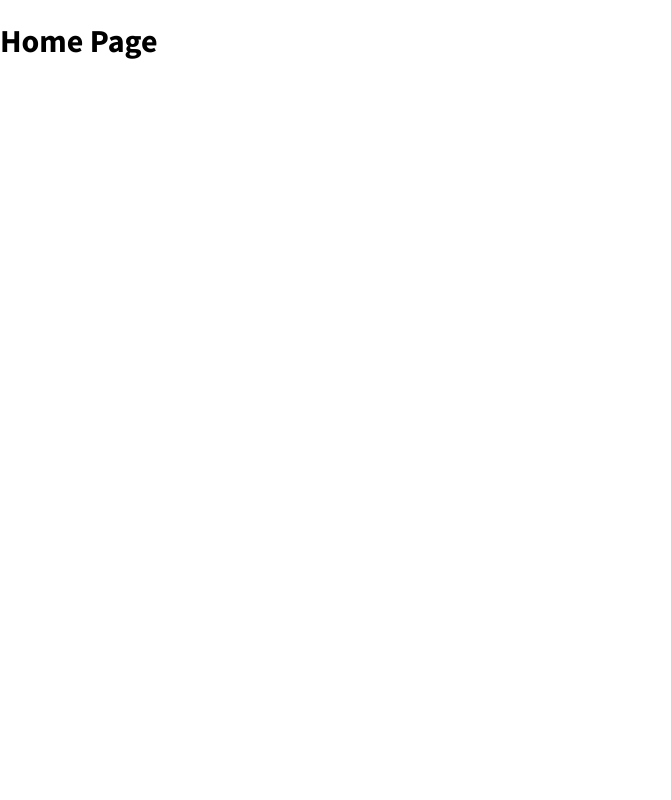
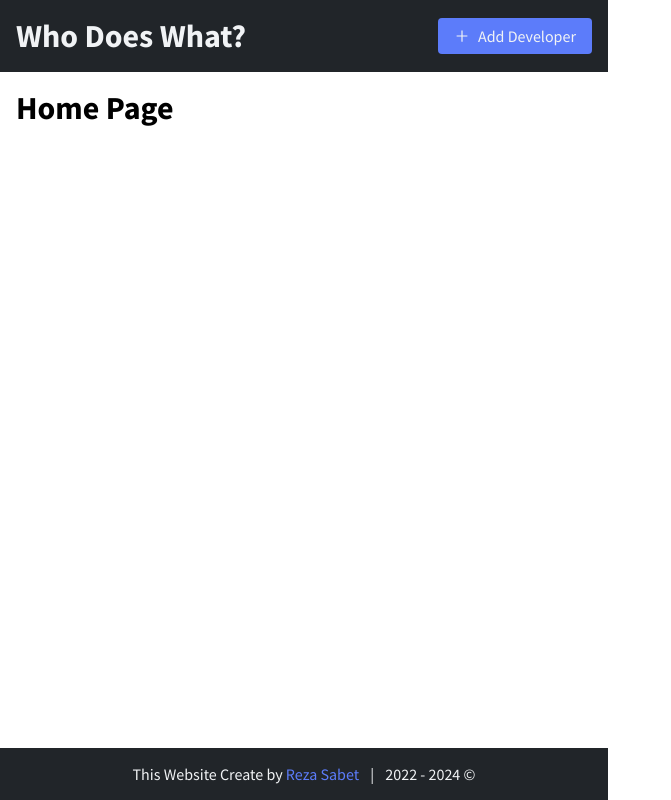
Before and after one commit to rezsbt/who-does-what, a Next.js app: page / in a window 1280 px wide. Shown: the whole page, without its empty margins (0-671 px from the left). Built offline with nearby package versions, Linux system fonts and the light colour scheme.

Commit message:
Complete layout and create default button

```diff
--- /dev/null
+++ b/components/elements/Button.js
@@ -0,0 +1,53 @@
+import Link from 'next/link'
+// Styles
+import styles from './Button.module.scss'
+
+export default function Button ({ children, href, onClick, className, icon }) {
+
+  if (!!href) return (
+    <ButtonLink
+      href={href}
+      onClick={onClick}
+      icon={icon}
+      className={className}
+    >
+      {children}
+    </ButtonLink>
+  )
+
+  else return (
+    <JustButton
+      onClick={onClick}
+      icon={icon}
+      className={className}
+    >
+      {children}
+    </JustButton>
+  )
+
+}
+
+function ButtonLink ({ href, onClick, children, icon, className }) {
+  return (
+    <Link
+      href={href}
+      onClick={onClick}
+      className={`${styles.link} ${className}`}
+    >
+      {!!icon && icon}
+      <span>{children}</span>
+    </Link>
+  )
+}
+
+function JustButton ({ onClick, children, icon, className }) {
+  return (
+    <button
+      onClick={onClick}
+      className={`${styles.button} ${className}`}
+    >
+      {!!icon && icon}
+      <span>{children}</span>
+    </button>
+  )
+}
--- /dev/null
+++ b/components/elements/Button.module.scss
@@ -0,0 +1,29 @@
+@import '../../styles/utils';
+
+.button,
+.link {
+  display: flex;
+  justify-content: center;
+  align-items: center;
+  gap: 0.5rem;
+  text-decoration: none;
+  background: $primary-color;
+  color: $text-white;
+  padding: 0.5rem 1rem;
+  border-radius: $border-radius;
+  transition: background 150ms ease-in-out;
+  font-size: 16px;
+  &:hover {
+    background: $primary-color-hover;
+    color: $text-white;
+  }
+  &:active {
+    background: $primary-color-click;
+    color: $text-white;
+  }
+}
+
+.button {}
+
+.link {
+}
--- /dev/null
+++ b/components/layout/Footer.js
@@ -0,0 +1,18 @@
+// Styles
+import styles from './Footer.module.scss'
+
+export default function Footer () {
+  return (
+    <header className={styles.footer}>
+      <div className='container'>
+        <div className={styles.container}>
+          <p>
+            This Website Create by
+            <a href="https://github.com/rezsbt">Reza Sabet</a>
+            <span className={styles.line}>|</span> 2022 - 2024 &copy;
+          </p>
+        </div>
+      </div>
+    </header>
+  )
+}
--- /dev/null
+++ b/components/layout/Footer.module.scss
@@ -0,0 +1,17 @@
+@import '../../styles/utils';
+
+.footer {
+  background: $bg-dark;
+  padding: 1rem;
+  p {
+    color: $text-white;
+    text-align: center;
+  }
+  a {
+    color: $primary-color;
+    padding: 0.2rem;
+  }
+  .line {
+    padding: 0 0.5rem;
+  }
+}
--- /dev/null
+++ b/components/layout/Header.js
@@ -0,0 +1,20 @@
+import Link from 'next/link'
+import { AiOutlinePlus } from 'react-icons/ai'
+// Styles
+import styles from './Header.module.scss'
+import Button from '../elements/Button'
+
+export default function Header () {
+  return (
+    <header className={styles.header}>
+      <div className='container'>
+        <div className={styles.container}>
+          <Link href='/' className={styles.logo}>
+            <h1>Who Does What?</h1>
+          </Link>
+          <Button href='/add-developer' icon={<AiOutlinePlus/>}>Add Developer</Button>
+        </div>
+      </div>
+    </header>
+  )
+}
--- /dev/null
+++ b/components/layout/Header.module.scss
@@ -0,0 +1,16 @@
+@import '../../styles/utils';
+
+.header {
+  background: $oc-gray-9;
+  padding: 1rem 0;
+}
+
+.container {
+  display: flex;
+  justify-content: space-between;
+  align-items: center;
+}
+
+.logo {
+  color: $text-white;;
+}
--- /dev/null
+++ b/components/layout/Layout.js
@@ -0,0 +1,17 @@
+// Styles
+import styles from './Layout.module.scss'
+// Components
+import Header from './Header'
+import Footer from './Footer'
+
+export default function Layout ({ children }) {
+  return (
+    <div className={styles.body}>
+      <Header/>
+      <main className={`container ${styles.main}`}>
+        {children}
+      </main>
+      <Footer/>
+    </div>
+  )
+}
--- /dev/null
+++ b/components/layout/Layout.module.scss
@@ -0,0 +1,14 @@
+@import '../../styles/utils';
+
+.body {
+  display: flex;
+  flex-direction: column;
+  justify-self: flex-start;
+  gap: 1rem;
+  min-height: 100vh;
+}
+
+.main {
+  flex-grow: 1;
+  flex-basis: 0;
+}
--- a/package.json
+++ b/package.json
@@ -13,8 +13,10 @@
     "eslint-config-next": "13.2.4",
     "mongoose": "^7.0.3",
     "next": "13.2.4",
+    "open-color": "^1.9.1",
     "react": "18.2.0",
     "react-dom": "18.2.0",
+    "react-icons": "^4.8.0",
     "sass": "^1.60.0"
   }
 }
--- a/pages/_app.js
+++ b/pages/_app.js
@@ -1,5 +1,12 @@
+// Styles
 import '@/styles/globals.scss'
+// Components
+import Layout from '@/components/layout/Layout'
 
 export default function App({ Component, pageProps }) {
-  return <Component {...pageProps} />
+  return (
+    <Layout>
+      <Component {...pageProps} />
+    </Layout>
+  )
 }
--- a/styles/_utils.scss
+++ b/styles/_utils.scss
@@ -1,5 +1,18 @@
+@import '../node_modules/open-color/open-color';
+
 // > ------------------ PROJECT UTILS ----------------------
 
+$text-black: $oc-gray-8;
+$text-white: $oc-gray-1;
+
+$primary-color: $oc-indigo-5;
+$primary-color-hover: $oc-indigo-6;
+$primary-color-click: $oc-indigo-7;
+
+$bg-dark: $oc-gray-9;
+$bg-light: white;
+
+$border-radius: 0.25rem;
 
 // > -------------------- VARIABLES ------------------------
 // GRAY
--- a/styles/globals.scss
+++ b/styles/globals.scss
@@ -1,3 +1,4 @@
+// @import '../node_modules/open-color/open-color';
 @import './utils';
 
 // Import Source sans pro (200, 300, 400, 600, 700, 900)
@@ -6,10 +7,27 @@
 * {
   font-family: 'Source Sans Pro', sans-serif;
   box-sizing: border-box;
-}
-
-head,
-body {
   margin: 0;
   padding: 0;
 }
+
+.container {
+  width: $xs-max;
+  margin: auto;
+}
+
+a {
+  text-decoration: none;
+  color: $text-black;
+  transition: color 150ms ease-in-out;
+  &:hover {
+    color: $primary-color-hover;
+  }
+  &:active {
+    color: $primary-color-click;
+  }
+}
+
+button {
+  border: none;
+}
```
Also changed, not shown: 2 other files (tests, documents, lock files or other folders).
